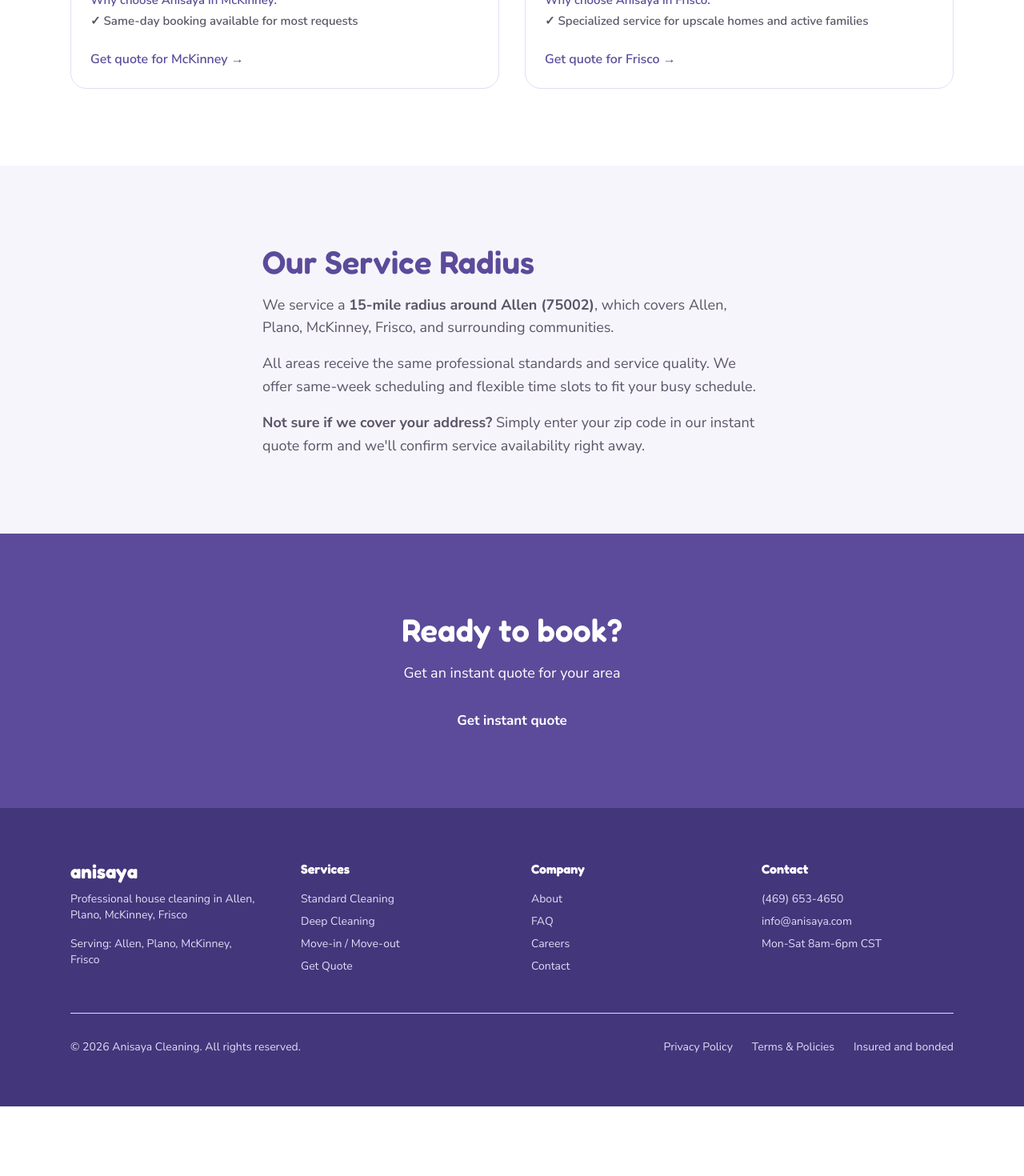
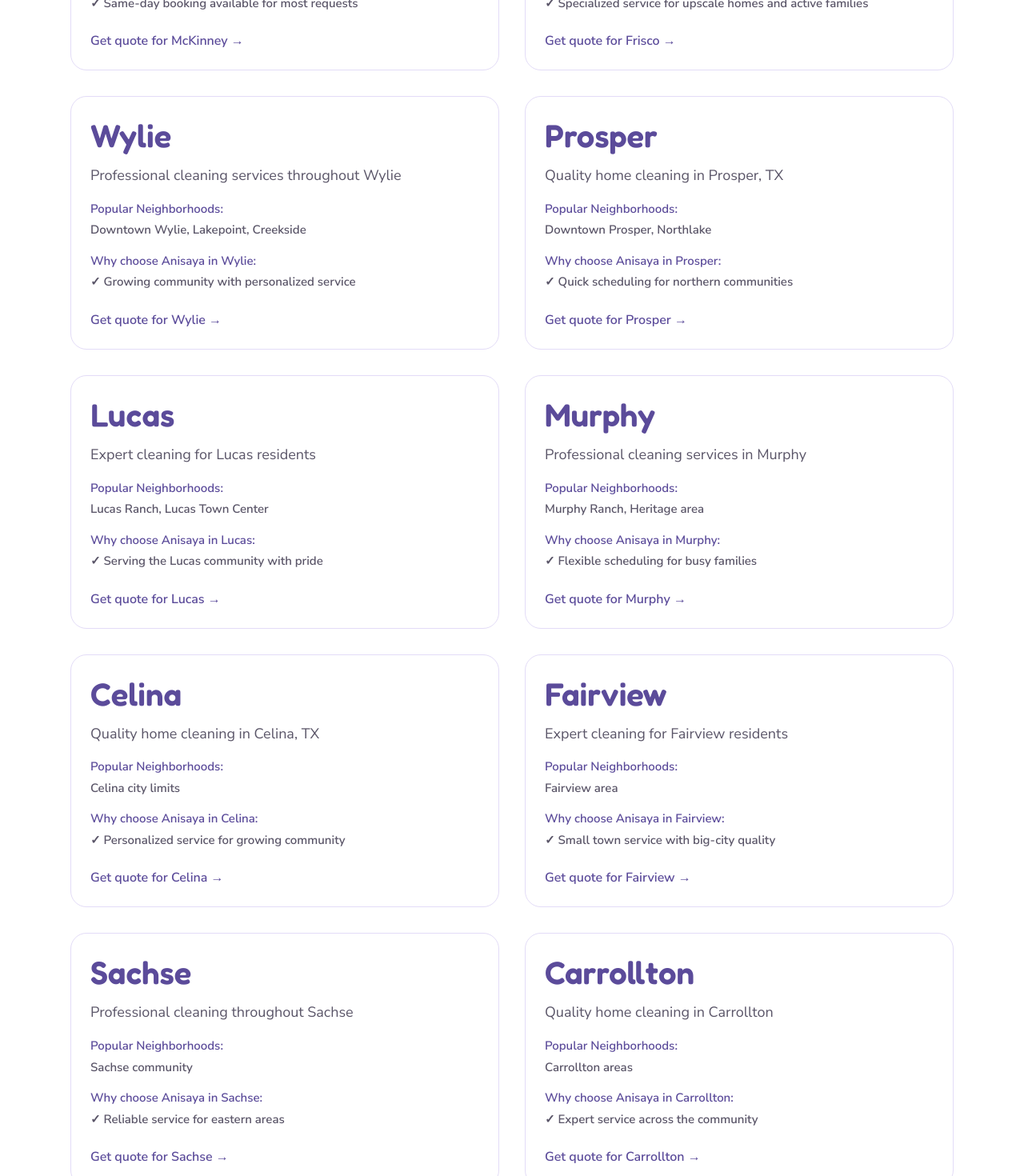
Before and after one commit to planetracer/anisaya, a Next.js app: page /service-areas in a window 1280 px wide. Shown: the part 1240-2710 px from the top of the page at 80% size. Before the commit the page ends 2623 px from the top, so only its background shows below. Built offline with nearby package versions, Linux system fonts and the light colour scheme.

Commit message:
Expand service areas to include 12+ cities within 15-mile radius of Allen (75002)

```diff
--- a/app/service-areas/page.tsx
+++ b/app/service-areas/page.tsx
@@ -7,7 +7,7 @@
       city: 'Allen',
       description: 'Professional house cleaning throughout Allen, TX',
       neighborhoods: 'Heritage Distillery, Watters Creek, Old Town Allen, Auburn Hills',
-      highlights: 'Serving both new and established neighborhoods with flexible scheduling',
+      highlights: 'Our home base - serving both new and established neighborhoods',
     },
     {
       city: 'Plano',
@@ -26,6 +26,54 @@
       description: 'Expert cleaning for Frisco residents',
       neighborhoods: 'The Columns, Coppell Ranch, Star Canyon, Prairie Grass Ranch',
       highlights: 'Specialized service for upscale homes and active families',
+    },
+    {
+      city: 'Wylie',
+      description: 'Professional cleaning services throughout Wylie',
+      neighborhoods: 'Downtown Wylie, Lakepoint, Creekside',
+      highlights: 'Growing community with personalized service',
+    },
+    {
+      city: 'Prosper',
+      description: 'Quality home cleaning in Prosper, TX',
+      neighborhoods: 'Downtown Prosper, Northlake',
+      highlights: 'Quick scheduling for northern communities',
+    },
+    {
+      city: 'Lucas',
+      description: 'Expert cleaning for Lucas residents',
+      neighborhoods: 'Lucas Ranch, Lucas Town Center',
+      highlights: 'Serving the Lucas community with pride',
+    },
+    {
+      city: 'Murphy',
+      description: 'Professional cleaning services in Murphy',
+      neighborhoods: 'Murphy Ranch, Heritage area',
+      highlights: 'Flexible scheduling for busy families',
+    },
+    {
+      city: 'Celina',
+      description: 'Quality home cleaning in Celina, TX',
+      neighborhoods: 'Celina city limits',
+      highlights: 'Personalized service for growing community',
+    },
+    {
+      city: 'Fairview',
+      description: 'Expert cleaning for Fairview residents',
+      neighborhoods: 'Fairview area',
+      highlights: 'Small town service with big-city quality',
+    },
+    {
+      city: 'Sachse',
+      description: 'Professional cleaning throughout Sachse',
+      neighborhoods: 'Sachse community',
+      highlights: 'Reliable service for eastern areas',
+    },
+    {
+      city: 'Carrollton',
+      description: 'Quality home cleaning in Carrollton',
+      neighborhoods: 'Carrollton areas',
+      highlights: 'Expert service across the community',
     },
   ];
 
@@ -50,7 +98,7 @@
       <section className="section bg-white">
         <div className="max-w-6xl mx-auto px-6">
           <h2 className="font-fredoka text-h2-mobile md:text-h2 text-brand-purple mb-12">
-            We serve {BUSINESS_INFO.serviceArea.length} cities
+            We serve 12+ cities within 15 miles
           </h2>
           <div className="grid grid-cols-1 md:grid-cols-2 gap-8">
             {areas.map((area) => (
@@ -87,7 +135,10 @@
           </h2>
           <div className="space-y-4 text-body text-brand-gray">
             <p>
-              We service a <strong>15-mile radius around Allen (75002)</strong>, which covers Allen, Plano, McKinney, Frisco, and surrounding communities.
+              We service a <strong>15-mile radius around Allen (75002)</strong>, covering 12+ cities including:
+            </p>
+            <p className="text-small">
+              Allen • Plano • McKinney • Frisco • Wylie • Prosper • Lucas • Murphy • Celina • Fairview • Sachse • Carrollton • and more
             </p>
             <p>
               All areas receive the same professional standards and service quality. We offer same-week scheduling and flexible time slots to fit your busy schedule.
```
